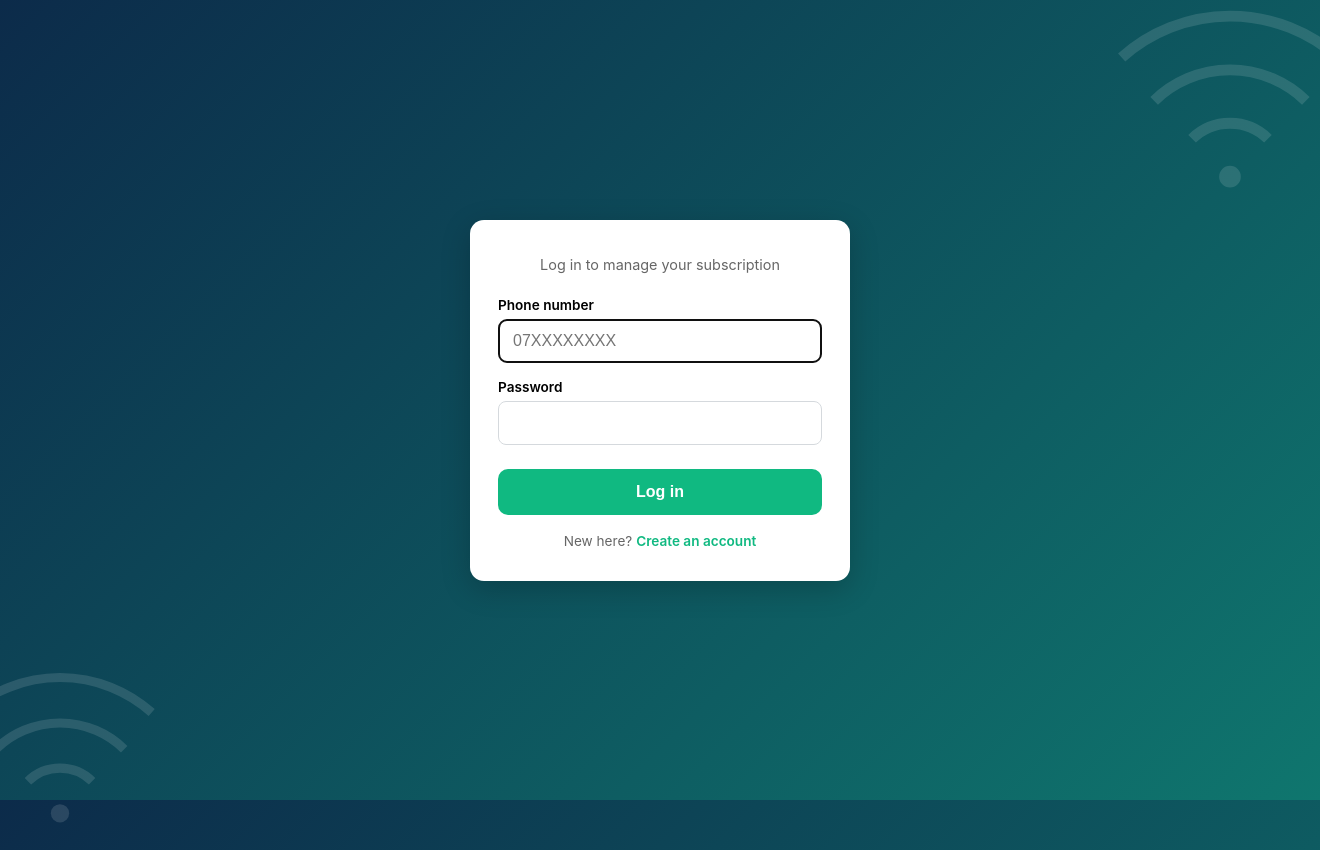
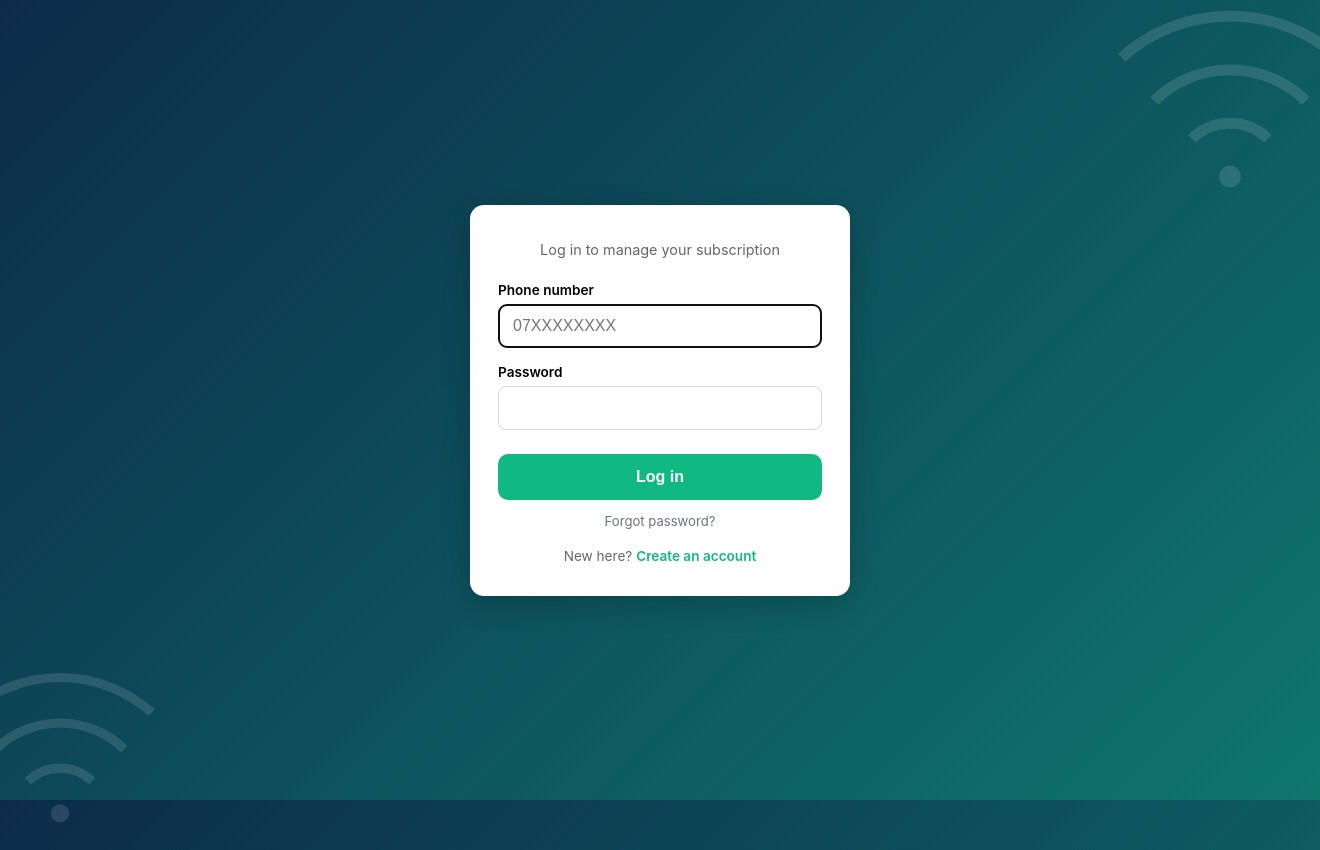
Before and after one commit to Moogi8178/FINMO_BILLING-SYSTEM, a Django app: template templates/billing/customer_login.html in a window 1320 px wide; the page is wider, and only the part inside the window is pictured. Run offline with Django 5.2, Linux system fonts and the light colour scheme; the template is opened without the code that fills it, so the values that code supplies are empty; parts of the project's set-up code (start-up, migrations or seed data) failed here and were passed over.

Commit message:
Update customer_login.html

```diff
--- a/templates/billing/customer_login.html
+++ b/templates/billing/customer_login.html
@@ -50,6 +50,9 @@
       <input type="password" name="password" required>
       <button type="submit">Log in</button>
     </form>
+    <div style="text-align:center; margin-top:10px;">
+      <a href="{% url 'password_reset' %}" style="font-size:0.82rem; color:#6b7280; text-decoration:none;">Forgot password?</a>
+    </div>
     <div class="footer-link">New here? <a href="{% url 'customer-register' provider.slug %}">Create an account</a></div>
   </div>
 </body>
```
